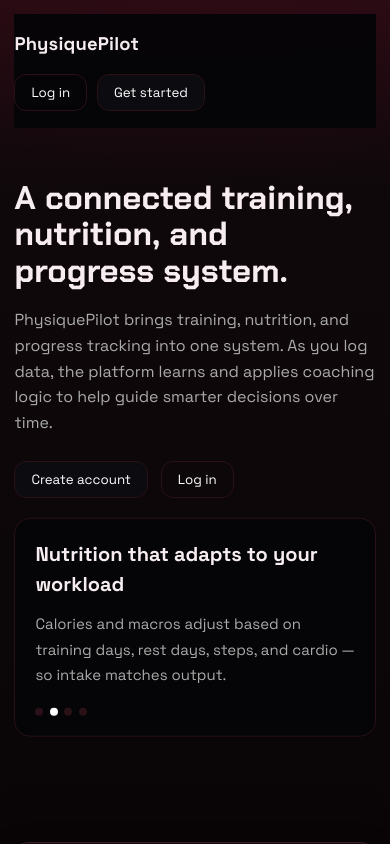
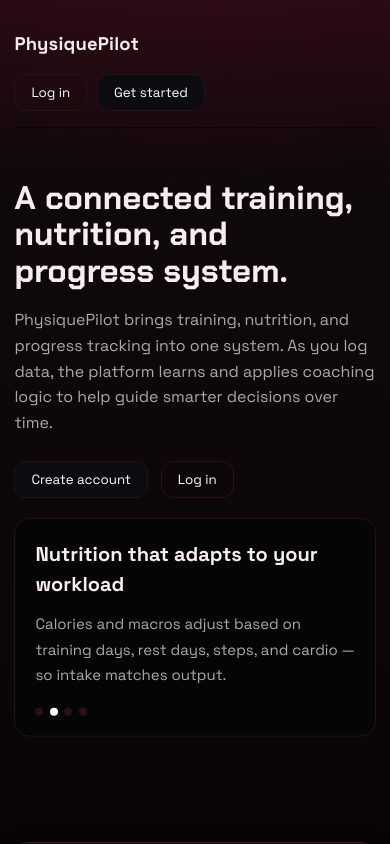
Before and after one commit to isaacwalsham/physiquepilot, a React (Vite) app in the folder frontend/: page / in a window 390 px wide. Built offline with nearby package versions, Linux system fonts and the light colour scheme.

Commit message:
changes to the sticky header - transparent background added for mobile view

```diff
--- a/frontend/src/pages/Landing.jsx
+++ b/frontend/src/pages/Landing.jsx
@@ -42,8 +42,8 @@ function Landing() {
     position: "sticky",
     top: 0,
     zIndex: 20,
-    backdropFilter: "blur(10px)",
-    background: "rgba(5,5,7,0.95)"
+    backdropFilter: "none",
+    background: "transparent"
   };
 
   const headerInner = {
```
